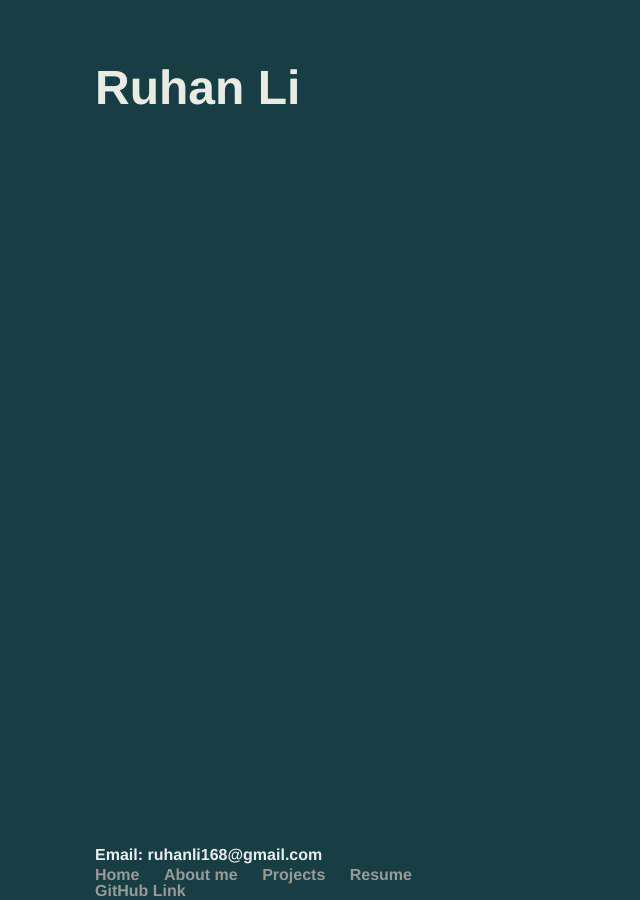
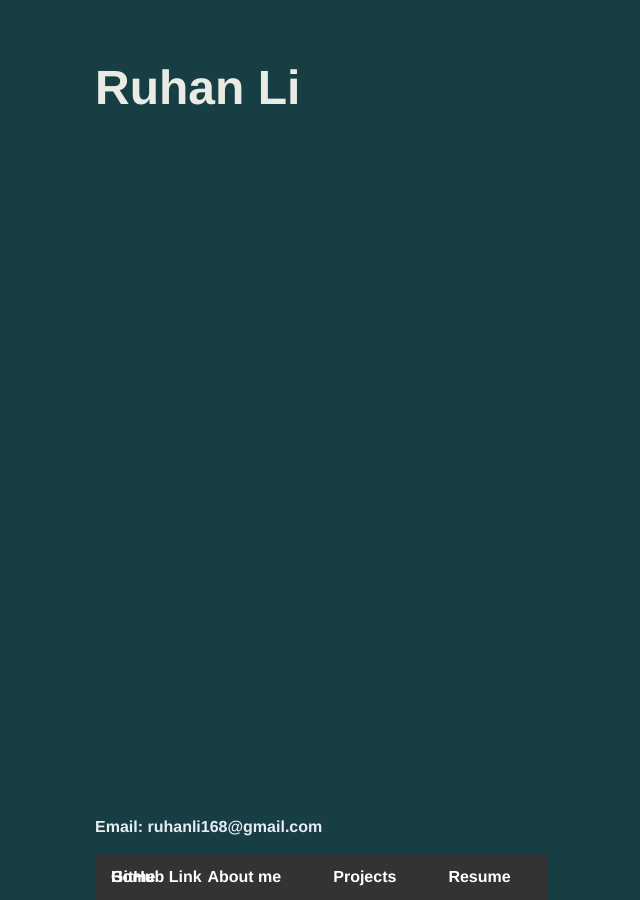
Before and after one commit to Raymoondo/RuhanLi.github.io-1, a Jekyll site: the page built from index.html, in a window 1280 px wide. Shown: the whole page, without its empty margins (97-737 px from the left). Built offline with Jekyll 4.4.1, drawn with Linux system fonts in a browser that asks for light colours.

Commit message:
Update main.css

```diff
--- a/css/main.css
+++ b/css/main.css
@@ -3,6 +3,38 @@
     width: 70%;
     background-color: #173e43;
 }
+
+ul {
+    list-style-type: none;
+    margin: 0;
+    padding: 0;
+    overflow: hidden;
+    background-color: #333;
+}
+
+li {
+    float: left;
+}
+
+li a {
+    display: block;
+    color: white;
+    text-align: center;
+    padding: 14px 16px;
+    text-decoration: none;
+}
+
+li a:hover:not(.active) {
+    background-color: #111;
+}
+
+.active {
+    background-color: #4CAF50;
+}
+</style>
+</head>
+<body>
+
 
 nav ul {
     font-family:'Helvetica', 'Arial', 'Sans-Serif';
```
